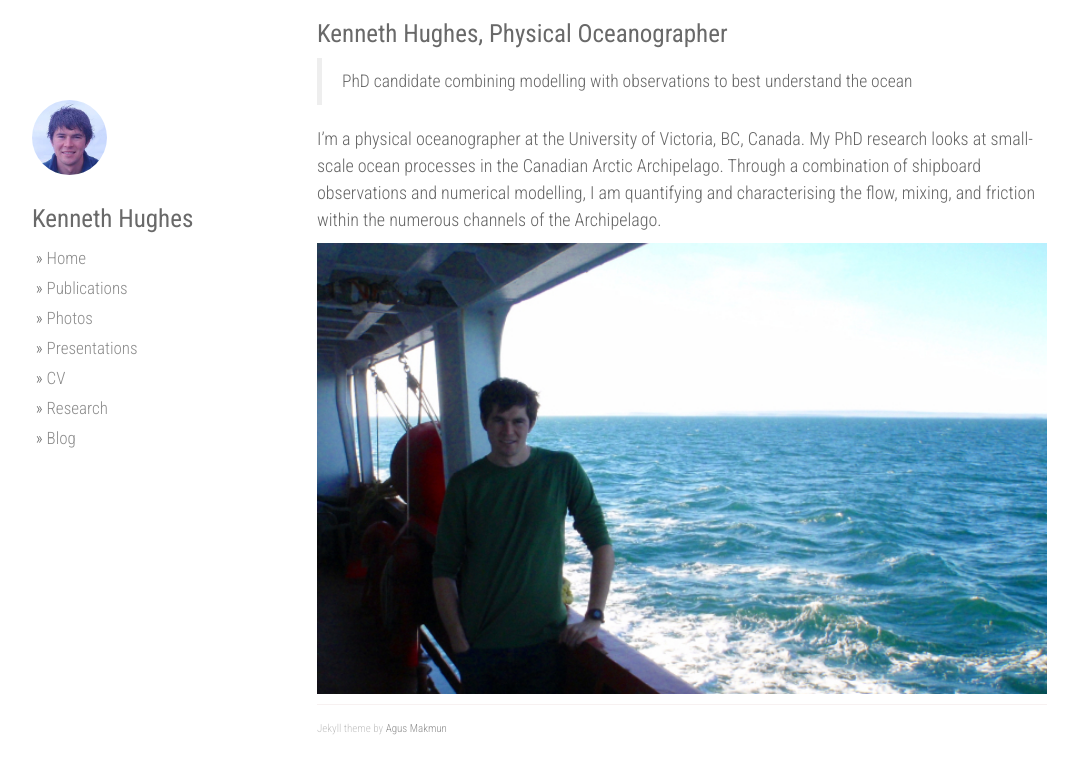
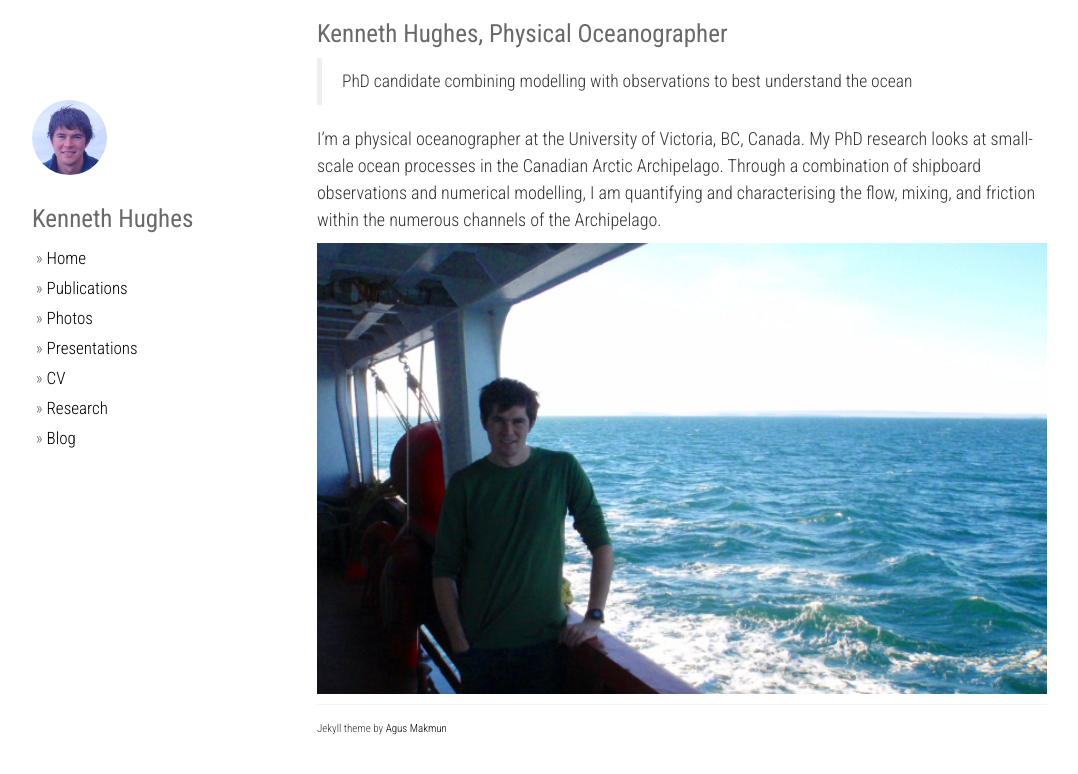
Before and after one commit to hugke729/hugke729.github.io, a Jekyll site: the page built from index.md, in a window 1280 px wide. Shown: the top 774 px of the page, without its empty margins (53-1131 px from the left). Built offline with Jekyll 4.4.1, drawn with Linux system fonts in a browser that asks for light colours; nearby versions of some CDN libraries; our own code applies the rules of GitHub Pages for plain Markdown files.

Commit message:
Darken text

```diff
--- a/static/css/main.css
+++ b/static/css/main.css
@@ -6,7 +6,7 @@ body {
     background-color: #fff;
     font-size: 18px;
     line-height: 1.5em;
-    color: #666;
+    color: #333;
     font-weight: 300;
 }
 hr {
@@ -36,22 +36,23 @@ h1 {
 h2 {
     font-weight: normal;
     margin-bottom: 5px;
-    color: #666666;
+    color: #333;
 }
 
 h3 {
     font-weight: normal;
     margin-bottom: 5px;
-    color: #666666;
+    color: #333;
 }
 
 a, a:link, a:active {
     text-decoration: none;
-    color: #8C8C8C;
+    /* color: #8C8C8C; */
+    color: #000000;
 }
 
 a:hover {
-    color: #B3B3B3;
+    color: #333333;
     text-decoration: underline;
 }
 
@@ -102,7 +103,7 @@ footer {
     margin-top: 10px;
     margin-bottom: 3em;
     padding-top: 10px;
-    color: #C2C2C2;
+    color: #333;
     font-size: 11px;
     bottom: 0;
     padding-bottom: 10px;
```
